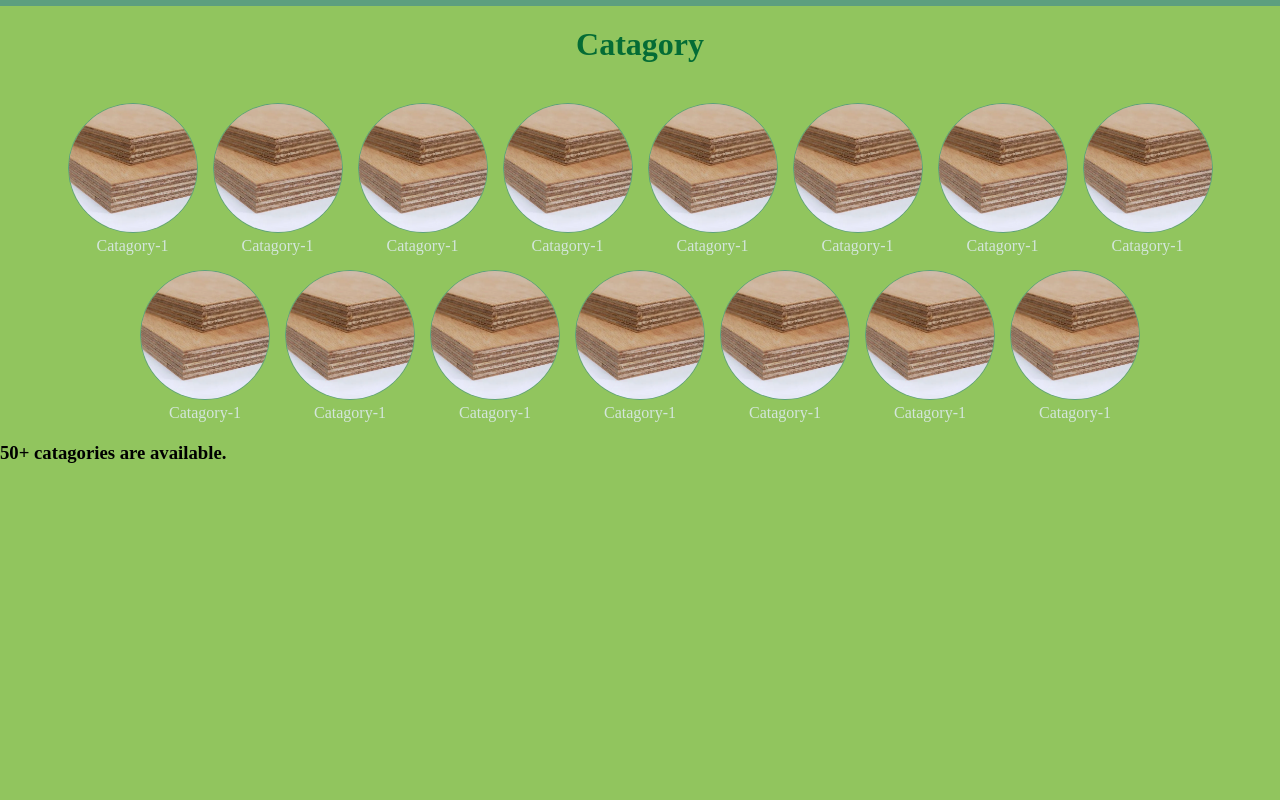
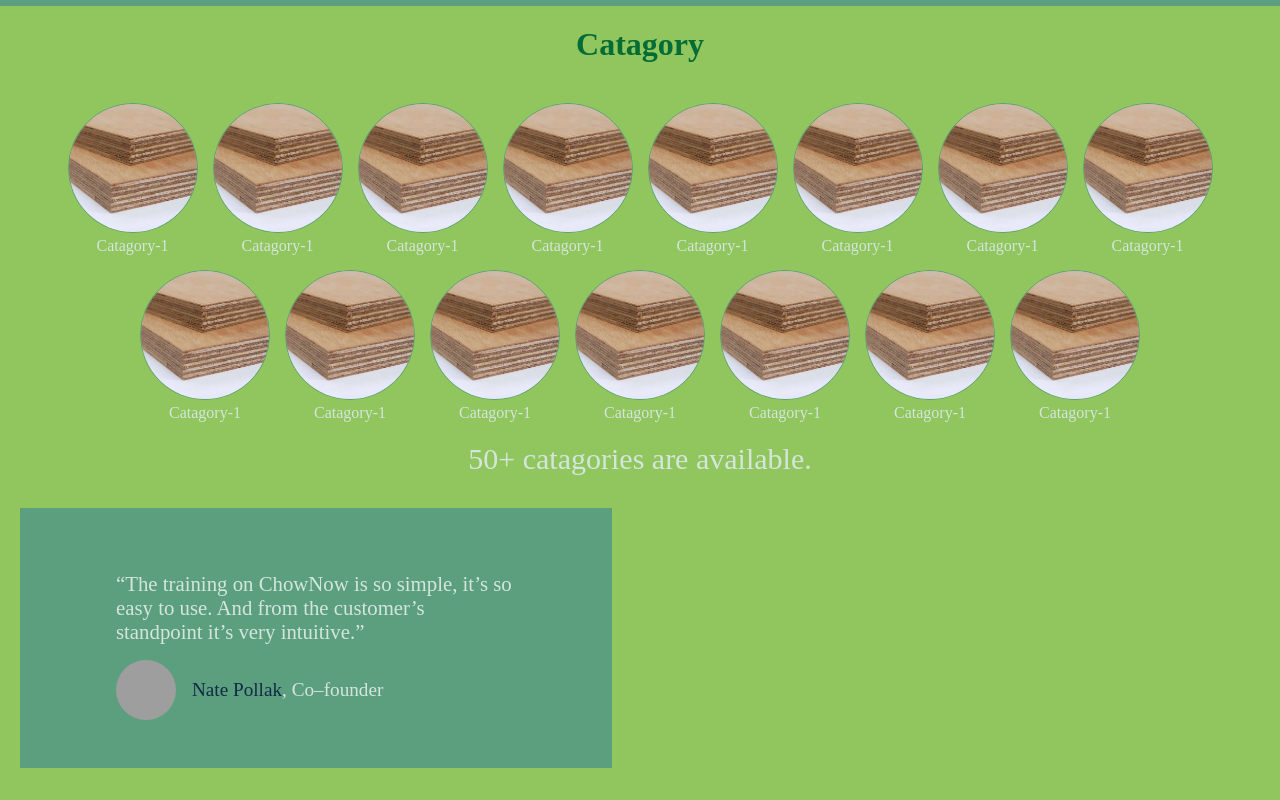
Before and after one commit to rameshagk11/SriDeviPlyawoods, a plain HTML site: page index.html in a window 1280 px wide. Shown: the part 888-1688 px from the top of the page. Before the commit the page ends 1352 px from the top, so only its background shows below. Drawn offline with Linux system fonts and the light colour scheme; grey boxes are pictures that could not be loaded.

Commit message:
added testimonials

```diff
--- a/index.html
+++ b/index.html
@@ -203,11 +203,86 @@
                     </div>
                     <!-- End of List  -->
                 </div>
-                <div>
-                    <h3>50+ catagories are available.</h3>
+                <div class="catagory-last">
+                    50+ catagories are available.
                 </div>
             </div>
             <!-- End of Category Section -->
+            <div>
+                <div class="feedback">
+                    <div class="fb-left">
+                        <div class="splide">
+                            <div class="splide__track">
+                              <ul class="splide__list">
+                                <li class="splide__slide">
+                                  <div class="splide__slide__container">
+                                    <div class="slide__content">
+                                      “The training on ChowNow is so simple, it’s so easy to use. And
+                                      from the customer’s standpoint it’s very intuitive.”
+                                    </div>
+                                    <div class="slide-img__container">
+                                      <div class="slide-img__wrapper">
+                                        <img
+                                          src="https://images.unsplash.com/photo-1438761681033-6461ffad8d80?crop=entropy&cs=tinysrgb&fit=crop&fm=jpg&h=100&ixid=MnwxfDB8MXxyYW5kb218fHx8fHx8fHwxNjI0ODE1NjM4&ixlib=rb-1.2.1&q=80&utm_campaign=api-credit&utm_medium=referral&utm_source=unsplash_source&w=100"
+                                          alt=""
+                                          class="slide-img"
+                                        />
+                                        <div class="slide-img__caption">
+                                          <span>Nate Pollak</span>, Co–founder
+                                        </div>
+                                      </div>
+                                    </div>
+                                  </div>
+                                </li>
+                                <li class="splide__slide">
+                                  <div class="splide__slide__container">
+                                    <div class="slide__content">
+                                      “We use the ChowNow Dashboard whenever there’s menu changes,
+                                      time changes due to holidays, or whenever we’re running a new
+                                      promotion.”
+                                    </div>
+
+                                    <div class="slide-img__wrapper">
+                                      <img
+                                        src="https://images.unsplash.com/photo-1548544149-4835e62ee5b3?crop=entropy&cs=tinysrgb&fit=crop&fm=jpg&h=100&ixid=MnwxfDB8MXxyYW5kb218fHx8fHx8fHwxNjI0ODE2MDEx&ixlib=rb-1.2.1&q=80&utm_campaign=api-credit&utm_medium=referral&utm_source=unsplash_source&w=100"
+                                        alt=""
+                                        class="slide-img"
+                                      />
+                                      <div class="slide-img__caption">
+                                        <span>Richard Brad</span>, Manager
+                                      </div>
+                                    </div>
+                                  </div>
+                                </li>
+                                <li class="splide__slide">
+                                  <div class="splide__slide__container">
+                                    <div class="slide__content">
+                                      “It really streamlines our delivery and pickup service. Regular
+                                      customers have been ordering more often and their orders have
+                                      been larger.“
+                                    </div>
+
+                                    <div class="slide-img__wrapper">
+                                      <img
+                                        src="https://images.unsplash.com/photo-1542909168-82c3e7fdca5c?crop=entropy&cs=tinysrgb&fit=crop&fm=jpg&h=100&ixid=MnwxfDB8MXxyYW5kb218fHx8fHx8fHwxNjI0ODE1OTM2&ixlib=rb-1.2.1&q=80&utm_campaign=api-credit&utm_medium=referral&utm_source=unsplash_source&w=100 "
+                                        alt=""
+                                        class="slide-img"
+                                      />
+                                      <div class="slide-img__caption">
+                                        <span>Chin Yang</span>, Founder
+                                      </div>
+                                    </div>
+                                  </div>
+                                </li>
+                              </ul>
+                            </div>
+                          </div>
+                    </div>
+                    <div class="fb-right">
+
+                    </div>
+                </div>
+            </div>
         </div>
         <!-- End of Main div -->
     </body>
--- a/styles.css
+++ b/styles.css
@@ -169,3 +169,66 @@ img.catagory-img {
     color: var(--color-3);
     font-weight: 300;
 }
+
+.catagory-last {
+    font-size: 30px;
+    color: var(--color-2);
+    text-align: center;
+}
+
+/* testimonials */
+
+.splide__slide {
+    padding: 3rem 6rem;
+    display: flex;
+    justify-content: center;
+    background: var(--color-4);
+  }
+
+  .splide__slide__container {
+    width: 400px;
+    text-align: left;
+  }
+
+  .slide__content {
+    margin: 1rem 0;
+    font-size: 1.3rem;
+  }
+
+  .slide-img__wrapper {
+    display: flex;
+    align-items: center;
+  }
+
+  .slide-img {
+    width: 60px;
+    height: 60px;
+    border-radius: 50%;
+    max-width: 100%;
+    max-height: 100%;
+  }
+
+  .slide-img__caption {
+    margin-left: 1rem;
+  }
+
+  .slide-img__caption span {
+    color: #112a46;
+    font-weight: 500;
+  }
+
+  /* Custom styling (Totally Optional)*/
+
+  .splide__pagination__page.is-active {
+    /* //here I have changed the scale from 1.4 to 1.5 */
+    transform: scale(1.5);
+    /* //changed from default bg-color to this */
+    background: #112a46;
+  }
+
+.fb-left{
+    display: flex;
+    width: 50%;
+    overflow: hidden;
+    padding: 20px;
+}
```
